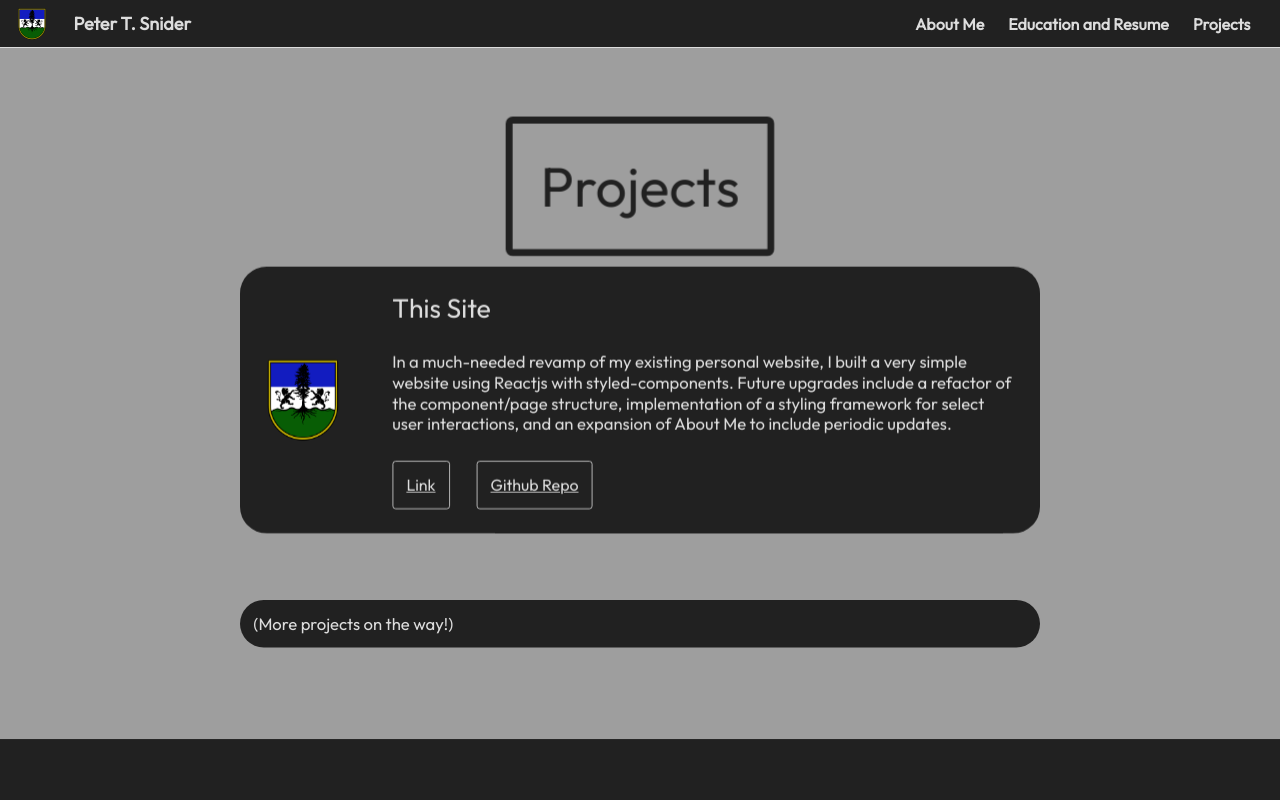
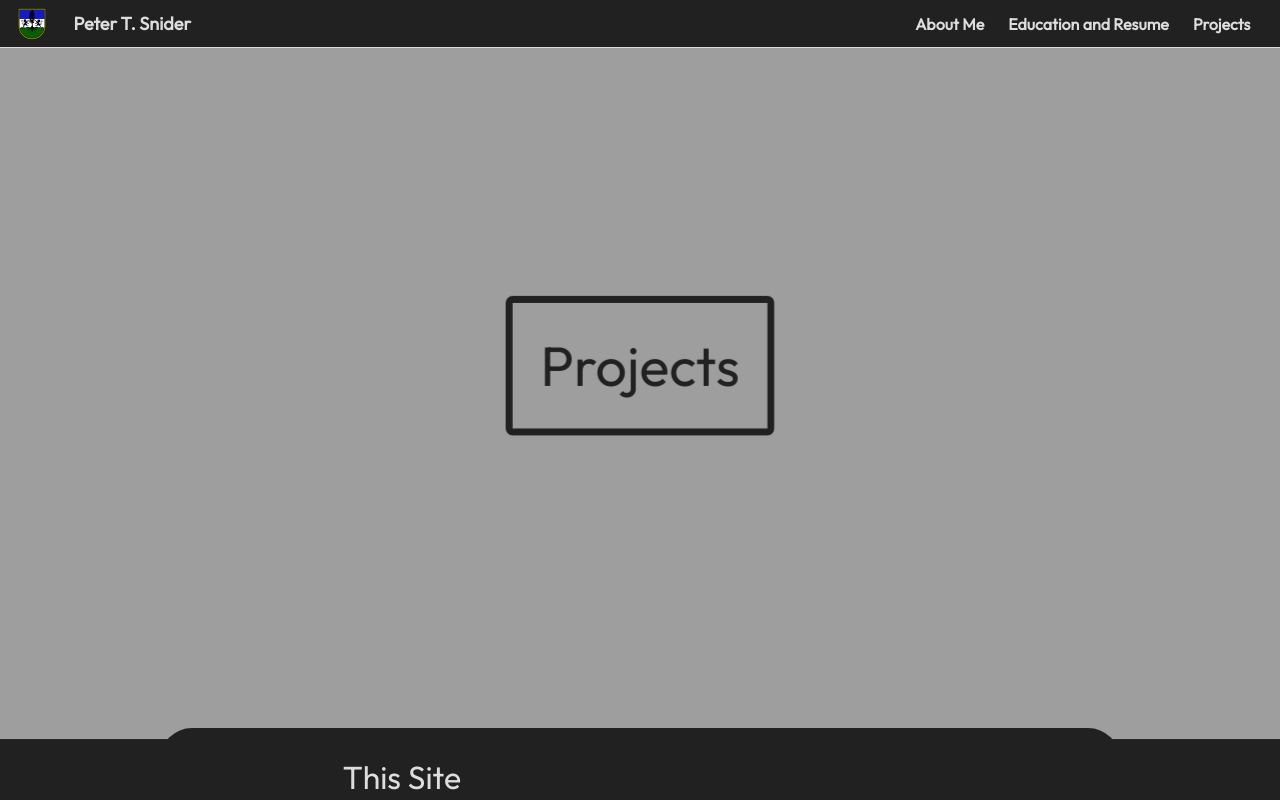
Before and after one commit to PeterTSnider/PortfolioSite, a React (Create React App) app: page /projects in a window 1280 px wide. Built offline with nearby package versions, Linux system fonts and the light colour scheme.

Commit message:
the colors

```diff
--- a/src/assets/global.ts
+++ b/src/assets/global.ts
@@ -7,11 +7,11 @@ const GlobalStyles = createGlobalStyle`
 
 *{
     font-family: 'Outfit', sans-serif;
-    color: #dddddd;
     margin: 0;
     padding: 0;
     outline: 0;
     box-sizing: border-box;
+    color: #dddddd;
 }
 `
 
--- a/src/components/containers/PageBoxes/SubPageTitle.tsx
+++ b/src/components/containers/PageBoxes/SubPageTitle.tsx
@@ -7,9 +7,10 @@ interface Props {
 
 const MainTitleBox = styled.div`
   color: #212121;
+  border-color: #212121;
   font-size: 4rem;
   border-style: solid;
-  border-width: .5rem;
+  border-width: 0.5rem;
   padding: 2rem;
   border-radius: 0.5rem;
   z-index: -1;
@@ -17,7 +18,6 @@ const MainTitleBox = styled.div`
   transform: translateZ(-5px) scale(1.3);
 `;
 
-
 const TitleBox: React.FC<Props> = ({ children, ...props }) => {
   return <MainTitleBox {...props}>{children}</MainTitleBox>;
 };
--- a/src/components/containers/PageBoxes/TitleBox.tsx
+++ b/src/components/containers/PageBoxes/TitleBox.tsx
@@ -6,7 +6,6 @@ interface Props {
 }
 
 const MainTitleBox = styled.div`
-  color: #dddddd;
   font-size: 4rem;
   border-style: solid;
   border-width: .5rem;
--- a/src/pages/Projects.tsx
+++ b/src/pages/Projects.tsx
@@ -22,8 +22,6 @@ const ProjCard = styled.div`
   background-color: #212121;
   height: 20rem;
   width: 75vw;
-  transform: translateZ(-2px);
-  z-index: 1;
   margin: 5rem auto 0rem auto;
   border-radius: 2rem;
   display: flex;
@@ -72,15 +70,16 @@ function Projects() {
           <ProjectsBackground />
           {/* Foreground */}
           <SubPageTitle>Projects</SubPageTitle>
+        </ViewWrapper>
         <ProjCard>
           <ProjThumbnail src={PS_Logo} />
           <ProjDescription>
             <ProjName>This Site</ProjName>
             <ProjDescription>
-                In a much-needed revamp of my existing personal website, I built
-                a very simple website using Reactjs with styled-components.
-                Future upgrades include a refactor of the component/page
-                structure, implementation of a styling framework for select user
+              In a much-needed revamp of my existing personal website, I built a
+              very simple website using Reactjs with styled-components. Future
+              upgrades include a refactor of the component/page structure,
+              implementation of a styling framework for select user
               interactions, and an expansion of About Me to include periodic
               updates.
             </ProjDescription>
@@ -99,7 +98,6 @@ function Projects() {
         <ProjCard>
           <ProjDescription>(More projects on the way!)</ProjDescription>
         </ProjCard>
-        </ViewWrapper>
       </PageWrapper>
     </>
   );
```
Lines whose indentation alone changed are shown as unchanged.
